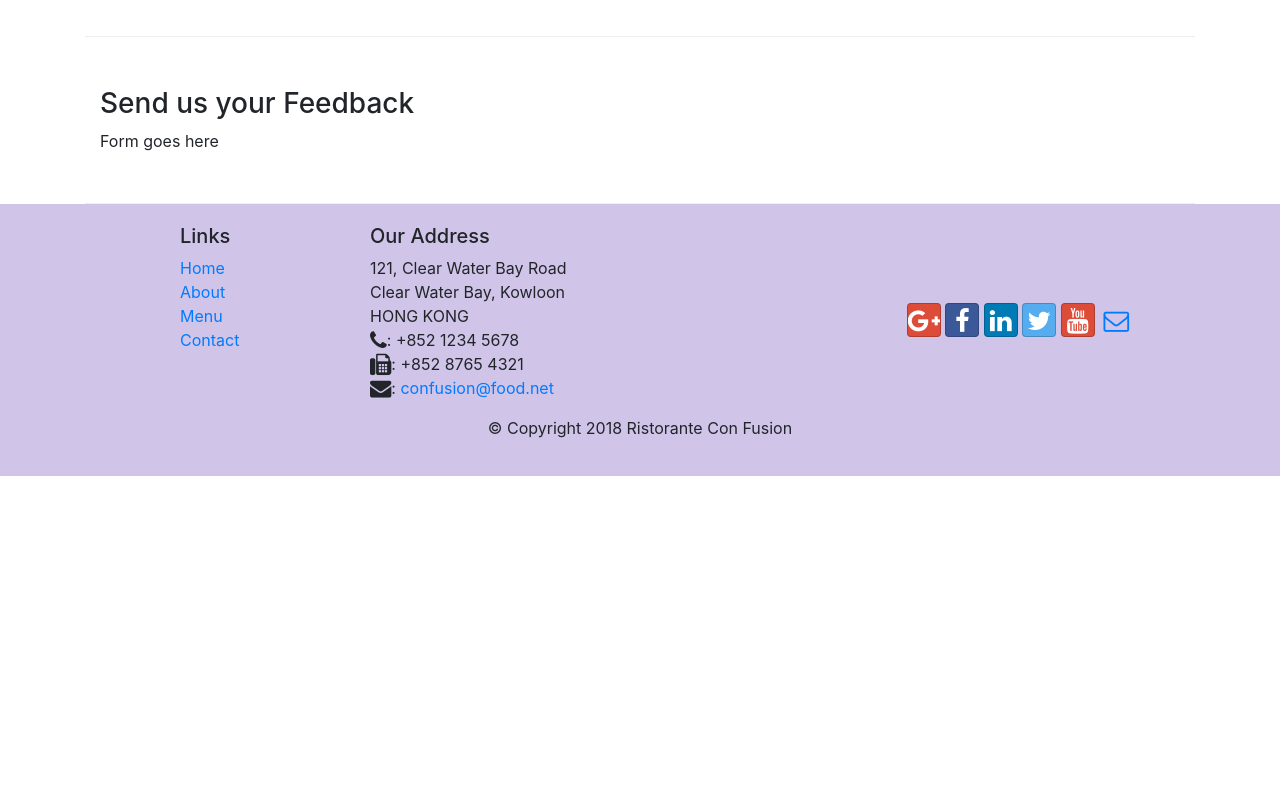
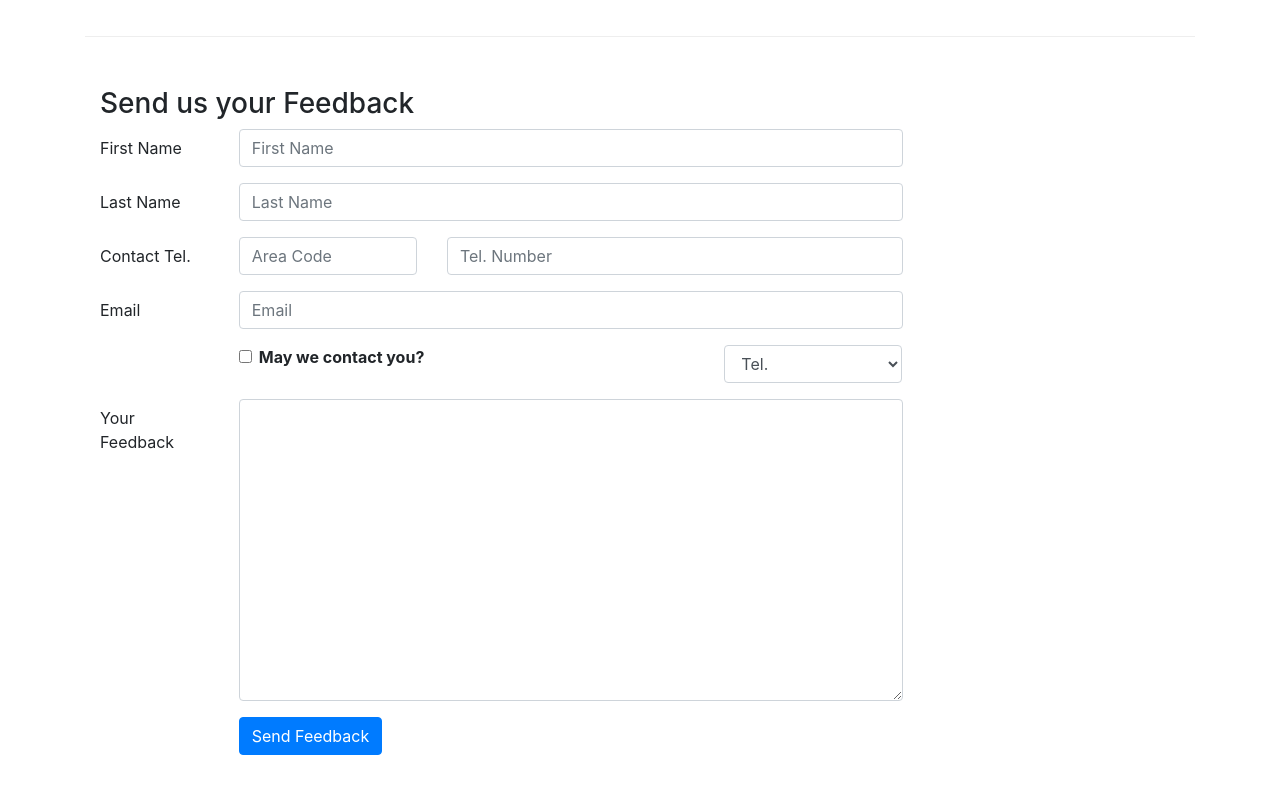
Before and after one commit to Akarena/Bootstrapstarting, a website: page contactus.html in a window 1280 px wide. Shown: the part 800-1600 px from the top of the page. Before the commit the page ends 1276 px from the top, so only its background shows below. Drawn offline with nearby package versions, Linux system fonts and the light colour scheme.

Commit message:
Forms Done

```diff
--- a/contactus.html
+++ b/contactus.html
@@ -92,7 +92,66 @@
               <h3>Send us your Feedback</h3>
            </div>
             <div class="col-12 col-md-9">
-                Form goes here
+                <form>
+                    <div class="form-group row">
+                        <label for="firstname" class="col-md-2 col-form-label">First Name</label>
+                        <div class="col-md-10">
+                          <input type="text" name="firstname" id="firstname" class="form-control" placeholder="First Name">
+                        </div>
+                    </div>
+
+                    <div class="form-group row">
+                        <label for="lastname" class="col-md-2 col-form-label">Last Name</label>
+                        <div class="col-md-10">
+                          <input type="text" name="lastname" id="lastname" class="form-control" placeholder="Last Name">
+                        </div>
+                    </div>
+
+                    <div class="form-group row">
+                        <label for="telnum" class="col-12 col-md-2 col-form-label">Contact Tel.</label>
+                        <div class="col-5 col-md-3">
+                          <input type="tel" name="areacode" id="areacode" class="form-control" placeholder="Area Code">
+                        </div>
+                        <div class="col-7 col-md-7">
+                          <input type="tel" name="telnum" id="telnum" class="form-control" placeholder="Tel. Number">
+                        </div>
+                    </div>
+
+                    <div class="form-group row">
+                        <label for="emailid" class="col-md-2 col-form-label">Email</label>
+                        <div class="col-md-10">
+                          <input type="email" name="emailid" id="emailid" class="form-control" placeholder="Email">
+                        </div>
+                    </div>
+
+                    <div class="form-group row">
+                        <div class="col-md-6 offset-md-2">
+                            <div class="form-check">
+                                <input type="checkbox" class="form-check-input" name="approve" id="approve" value="">
+                                <label class="form-check-label" for="approve"><strong>May we contact you?</strong></label>
+                            </div>
+                        </div>
+                        <div class="col-md-3 offset-md-1">
+                            <select class="form-control">
+                                <option>Tel.</option>
+                                <option>Email</option>
+                            </select>
+                        </div>
+                    </div>
+
+                    <div class="form-group row">
+                        <label for="feedback" class="col-md-2 col-form-label">Your Feedback</label>
+                        <div class="col-md-10">
+                          <textarea name="feedback" id="feedback" class="form-control" rows="12"></textarea>
+                        </div>
+                    </div>
+
+                    <div class="form-group row">
+                        <div class="col-md-10 offset-md-2">
+                            <button type="submit" class="btn btn-primary">Send Feedback</button>
+                        </div>
+                    </div>
+                </form>
             </div>
              <div class="col-12 col-md">
             </div>
```
